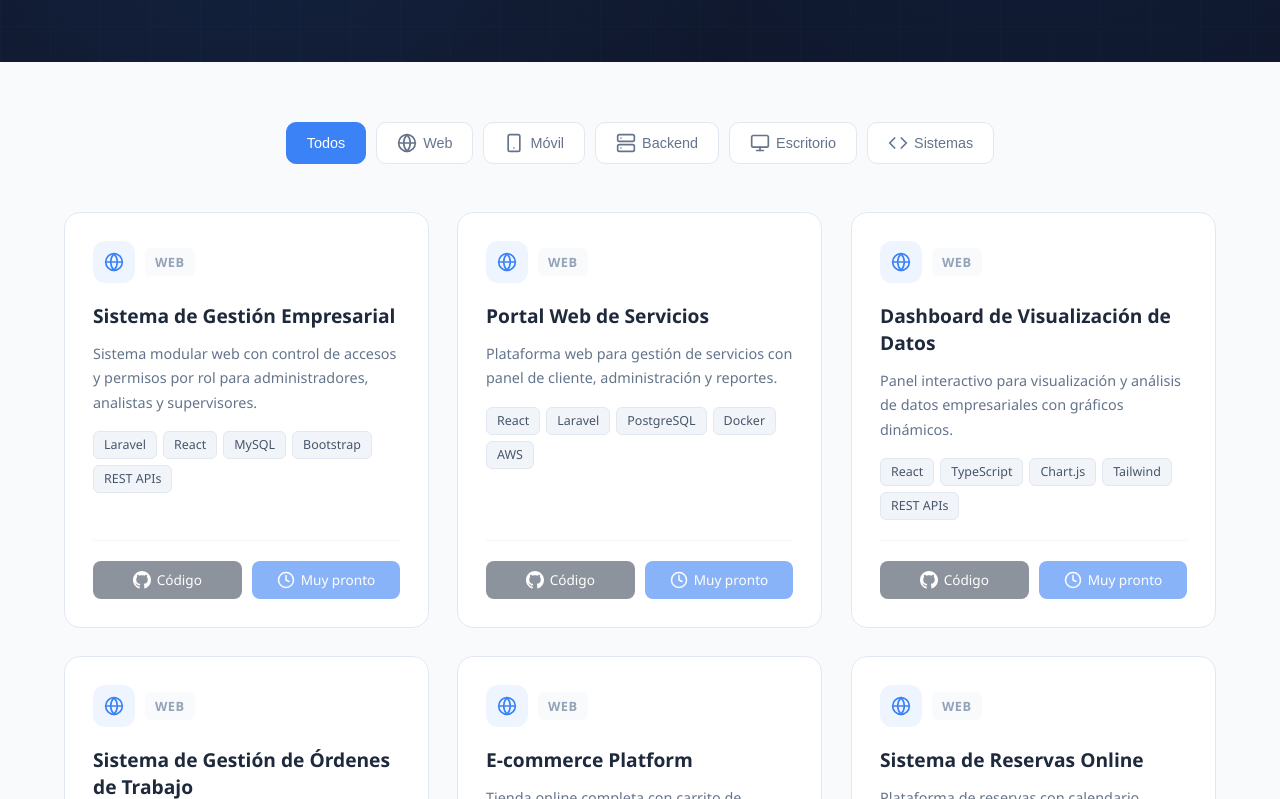
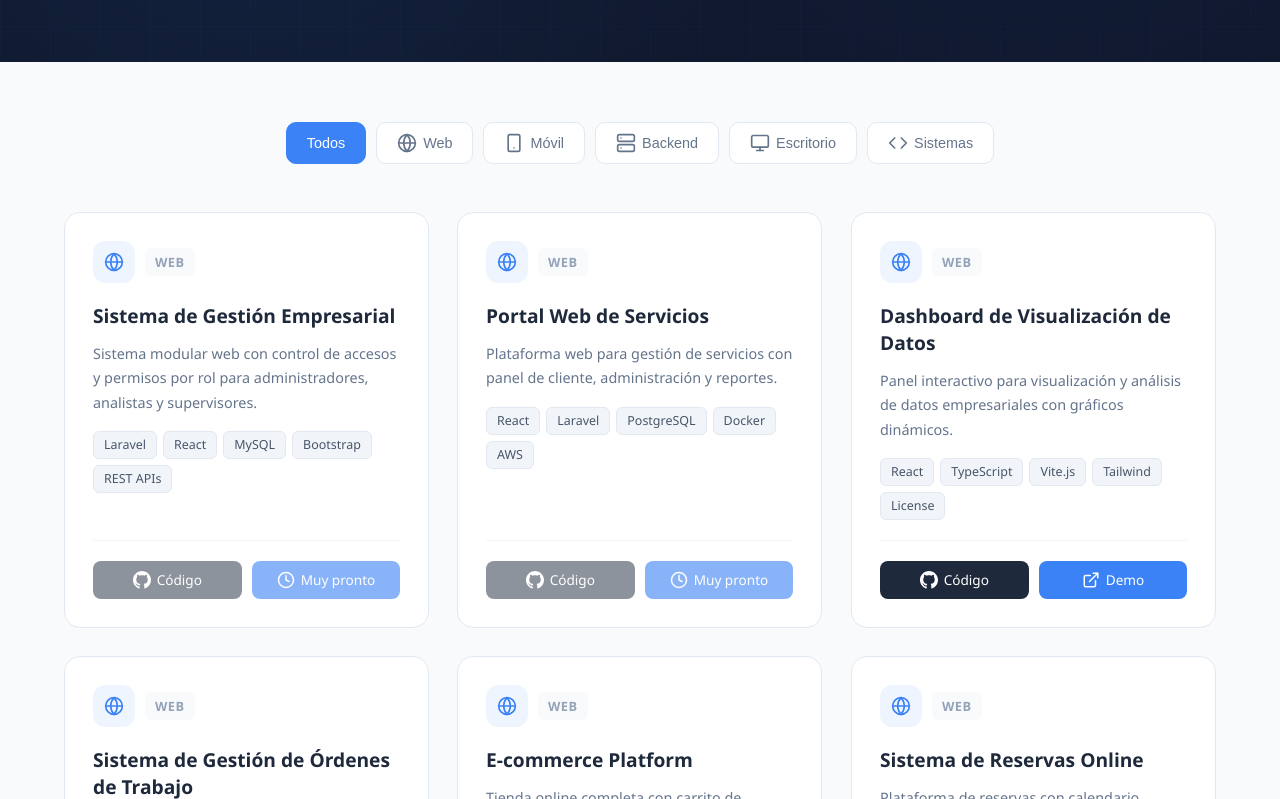
Before and after one commit to Jeancarlos234/Portafolio, a React (Vite) app: page /projects in a window 1280 px wide. Shown: the part 424-1223 px from the top of the page. Built offline with nearby package versions, Linux system fonts and the light colour scheme.

Commit message:
actualizacion de projecto dashboard-empresarial

```diff
--- a/src/pages/Projects/Projects.tsx
+++ b/src/pages/Projects/Projects.tsx
@@ -50,10 +50,10 @@
         id: 3,
         title: 'Dashboard de Visualización de Datos',
         description: 'Panel interactivo para visualización y análisis de datos empresariales con gráficos dinámicos.',
-        technologies: ['React', 'TypeScript', 'Chart.js', 'Tailwind', 'REST APIs'],
+        technologies: ['React', 'TypeScript', 'Vite.js', 'Tailwind', 'License'],
         category: 'Web',
-        githubLink: '#',
-        liveLink: '#',
+        githubLink: 'https://github.com/Jeancarlos234/dashboard-empresarial',
+        liveLink: 'https://dashboard-empresarial-gamma.vercel.app',
         color: '#3b82f6'
         },
         {
```
